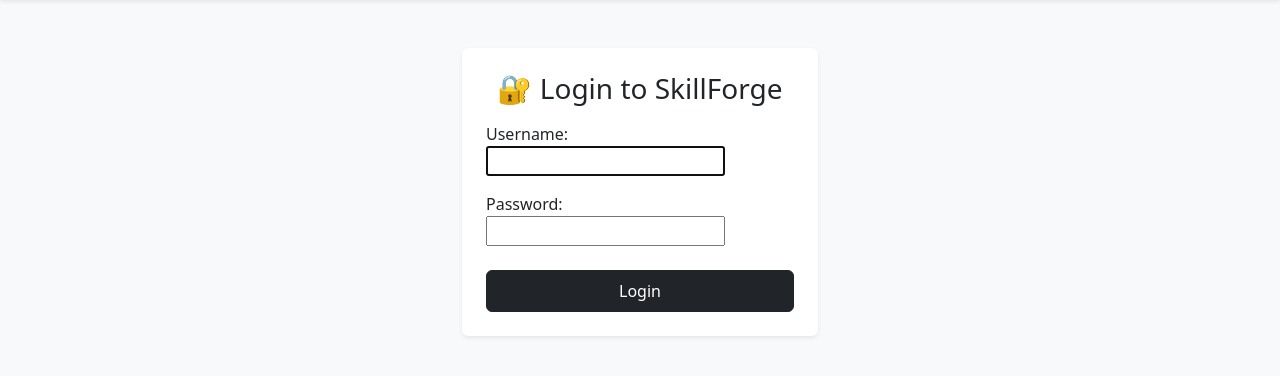
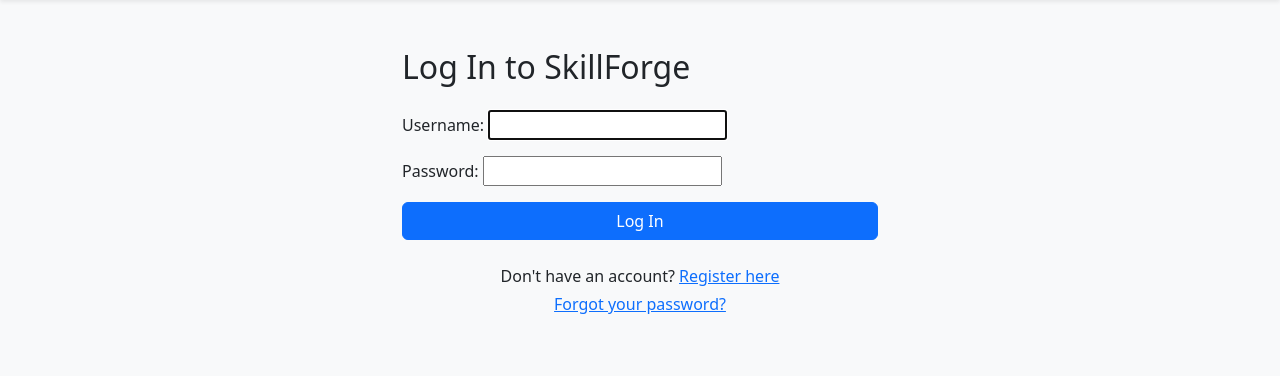
Before and after one commit to wgregorycoding-eng/skillforge, a Django app: page /accounts/login/ in a window 1280 px wide. Shown: the part 56-432 px from the top of the page. Run offline with Django 5.2, Linux system fonts and the light colour scheme.

Commit message:
Add registration and password reset links to login page

```diff
--- a/skills/templates/skills/login.html
+++ b/skills/templates/skills/login.html
@@ -1,17 +1,24 @@
 {% extends 'skills/base.html' %}
+
 {% block content %}
-<div class="row justify-content-center mt-5">
-    <div class="col-md-4">
-        <div class="card shadow-sm border-0">
-            <div class="card-body p-4">
-                <h3 class="mb-3 text-center">🔐 Login to SkillForge</h3>
-                <form method="post">
-                    {% csrf_token %}
-                    {{ form.as_p }}
-                    <button type="submit" class="btn btn-dark w-100 py-2 mt-2">Login</button>
-                </form>
-            </div>
-        </div>
+<div class="container mt-5" style="max-width: 500px;">
+    <h2>Log In to SkillForge</h2>
+
+    <!-- Login Form -->
+    <form method="POST" class="mt-4">
+        {% csrf_token %}
+        {{ form.as_p }}
+        <button type="submit" class="btn btn-primary w-100">Log In</button>
+    </form>
+
+    <!-- Navigation Links -->
+    <div class="mt-4 text-center">
+        <p class="mb-1">
+            Don't have an account? <a href="{% url 'register' %}">Register here</a>
+        </p>
+        <p class="mb-0">
+            <a href="{% url 'password_reset' %}">Forgot your password?</a>
+        </p>
     </div>
 </div>
 {% endblock %}
--- a/skills/urls.py
+++ b/skills/urls.py
@@ -7,4 +7,5 @@ urlpatterns = [
     path('skill/new/', views.skill_create, name='skill_create'),
     path('skill/<int:pk>/edit/', views.skill_update, name='skill_update'),
     path('skill/<int:pk>/delete/', views.skill_delete, name='skill_delete'),
+    path('register/', views.register, name='register'),
 ]
```
Also changed, not shown: skills/register.py (added, +15 -0 lines), skills/views.py (+16 -0 lines).
